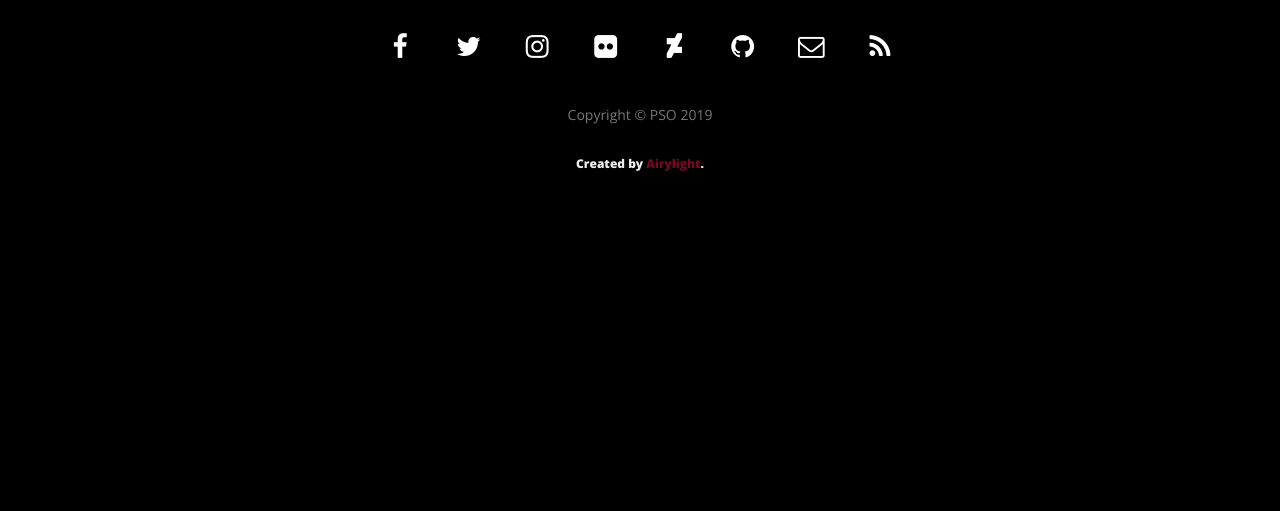
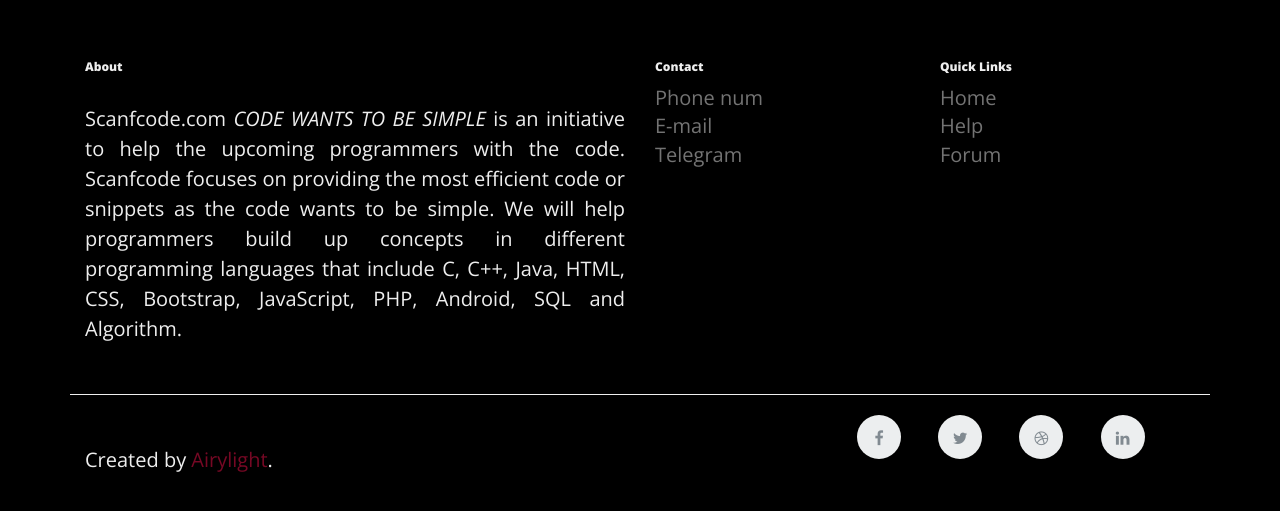
Before and after one commit to IsmaelSANE/pso, a Jekyll site: the page built from societe/index.html, in a window 1280 px wide. Shown: the part 448-959 px from the top of the page. Built offline with Jekyll 4.4.1, drawn with Linux system fonts in a browser that asks for light colours; nearby versions of some CDN libraries; before the commit the page ends 900 px from its top, so only the background shows below that.

Commit message:
Custom the footer layout

```diff
--- a/_includes/footer.html
+++ b/_includes/footer.html
@@ -1,6 +1,6 @@
 <!-- Footer -->
 <footer>
-<div class="container">
+<!-- <div class="container">
         <div class="row">
             <div class="col-lg-8 col-lg-offset-2 col-md-10 col-md-offset-1">
 
@@ -87,5 +87,49 @@
 <center><h6><p>Created by <a href="https://ismaelsane.github.io/">Airylight</a>.</p></h6></center>
             </div>
         </div>
+    </div> -->
+      <!-- Site footer -->
+  <div class="container">
+    <div class="row">
+      <div class="col-sm-12 col-md-6">
+        <h6>About</h6>
+        <p class="text-justify">Scanfcode.com <i>CODE WANTS TO BE SIMPLE </i> is an initiative  to help the upcoming programmers with the code. Scanfcode focuses on providing the most efficient code or snippets as the code wants to be simple. We will help programmers build up concepts in different programming languages that include C, C++, Java, HTML, CSS, Bootstrap, JavaScript, PHP, Android, SQL and Algorithm.</p>
+      </div>
+
+      <div class="col-xs-6 col-md-3">
+        <h6>Contact</h6>
+        <ul class="footer-links">
+          <li title="+380 63 55 31 201"><a href="http://scanfcode.com/category/c-language/">Phone num</a></li>
+          <li title="virusketinc@gmail.com"><a href="http://scanfcode.com/category/front-end-development/">E-mail</a></li>
+          <li title="@TailsPlay"><a href="http://scanfcode.com/category/back-end-development/">Telegram</a></li>
+        </ul>
+      </div>
+
+      <div class="col-xs-6 col-md-3">
+        <h6>Quick Links</h6>
+        <ul class="footer-links">
+          <li><a href="http://scanfcode.com/about/">Home</a></li>
+          <li><a href="http://scanfcode.com/contact/">Help</a></li>
+          <li><a href="http://scanfcode.com/contribute-at-scanfcode/">Forum</a></li>
+        </ul>
+      </div>
     </div>
+    <hr>
+  </div>
+  <div class="container">
+    <div class="row">
+      <div class="col-md-8 col-sm-6 col-xs-12">
+        <p>Created by <a href="https://ismaelsane.github.io/">Airylight</a>.</p>
+      </div>
+
+      <div class="col-md-4 col-sm-6 col-xs-12">
+        <ul class="social-icons">
+          <li><a class="facebook" href="#"><i class="fa fa-facebook"></i></a></li>
+          <li><a class="twitter" href="#"><i class="fa fa-twitter"></i></a></li>
+          <li><a class="dribbble" href="#"><i class="fa fa-dribbble"></i></a></li>
+          <li><a class="linkedin" href="#"><i class="fa fa-linkedin"></i></a></li>
+        </ul>
+      </div>
+    </div>
+  </div>
 </footer>
--- a/css/main.css
+++ b/css/main.css
@@ -279,7 +279,7 @@
   border-bottom-right-radius: 5px;
   border-bottom-left-radius: 5px;
 }
-footer {
+/*footer {
   margin: -30px 0 0px;
 }
 footer .list-inline {
@@ -290,7 +290,172 @@
   font-size: 14px;
   text-align: center;
   margin-bottom: 0;
+}*/
+/* FOOTER STYLING*/
+.site-footer
+{
+  background-color:#26272b;
+  padding:45px 0 20px;
+  font-size:15px;
+  line-height:24px;
+  color:#737373;
 }
+.site-footer hr
+{
+  border-top-color:#bbb;
+  opacity:0.5
+}
+.site-footer hr.small
+{
+  margin:20px 0
+}
+.site-footer h6
+{
+  color:#fff;
+  font-size:16px;
+  text-transform:uppercase;
+  margin-top:5px;
+  letter-spacing:2px
+}
+.site-footer a
+{
+  color:#737373;
+}
+.site-footer a:hover
+{
+  color:#3366cc;
+  text-decoration:none;
+}
+.footer-links
+{
+  padding-left:0;
+  list-style:none
+}
+.footer-links li
+{
+  display:block
+}
+.footer-links a
+{
+  color:#737373
+}
+.footer-links a:active,.footer-links a:focus,.footer-links a:hover
+{
+  color:#3366cc;
+  text-decoration:none;
+}
+.footer-links.inline li
+{
+  display:inline-block
+}
+.site-footer .social-icons
+{
+  text-align:right
+}
+.site-footer .social-icons a
+{
+  width:40px;
+  height:40px;
+  line-height:40px;
+  margin-left:6px;
+  margin-right:0;
+  border-radius:100%;
+  background-color:#33353d
+}
+.copyright-text
+{
+  margin:0
+}
+@media (max-width:991px)
+{
+  .site-footer [class^=col-]
+  {
+    margin-bottom:30px
+  }
+}
+@media (max-width:767px)
+{
+  .site-footer
+  {
+    padding-bottom:0
+  }
+  .site-footer .copyright-text,.site-footer .social-icons
+  {
+    text-align:center
+  }
+}
+.social-icons
+{
+  padding-left:0;
+  margin-bottom:0;
+  list-style:none
+}
+.social-icons li
+{
+  display:inline-block;
+  margin-bottom:4px
+}
+.social-icons li.title
+{
+  margin-right:15px;
+  text-transform:uppercase;
+  color:#96a2b2;
+  font-weight:700;
+  font-size:13px
+}
+.social-icons a{
+  background-color:#eceeef;
+  color:#818a91;
+  font-size:16px;
+  display:inline-block;
+  line-height:44px;
+  width:44px;
+  height:44px;
+  text-align:center;
+  margin-right:8px;
+  border-radius:100%;
+  -webkit-transition:all .2s linear;
+  -o-transition:all .2s linear;
+  transition:all .2s linear
+}
+.social-icons a:active,.social-icons a:focus,.social-icons a:hover
+{
+  color:#fff;
+  background-color:#29aafe
+}
+.social-icons.size-sm a
+{
+  line-height:34px;
+  height:34px;
+  width:34px;
+  font-size:14px
+}
+.social-icons a.facebook:hover
+{
+  background-color:#3b5998
+}
+.social-icons a.twitter:hover
+{
+  background-color:#00aced
+}
+.social-icons a.linkedin:hover
+{
+  background-color:#007bb6
+}
+.social-icons a.dribbble:hover
+{
+  background-color:#ea4c89
+}
+@media (max-width:767px)
+{
+  .social-icons li.title
+  {
+    display:block;
+    margin-right:0;
+    font-weight:600
+  }
+}
+
 .floating-label-form-group {
   font-size: 14px;
   position: relative;
```
